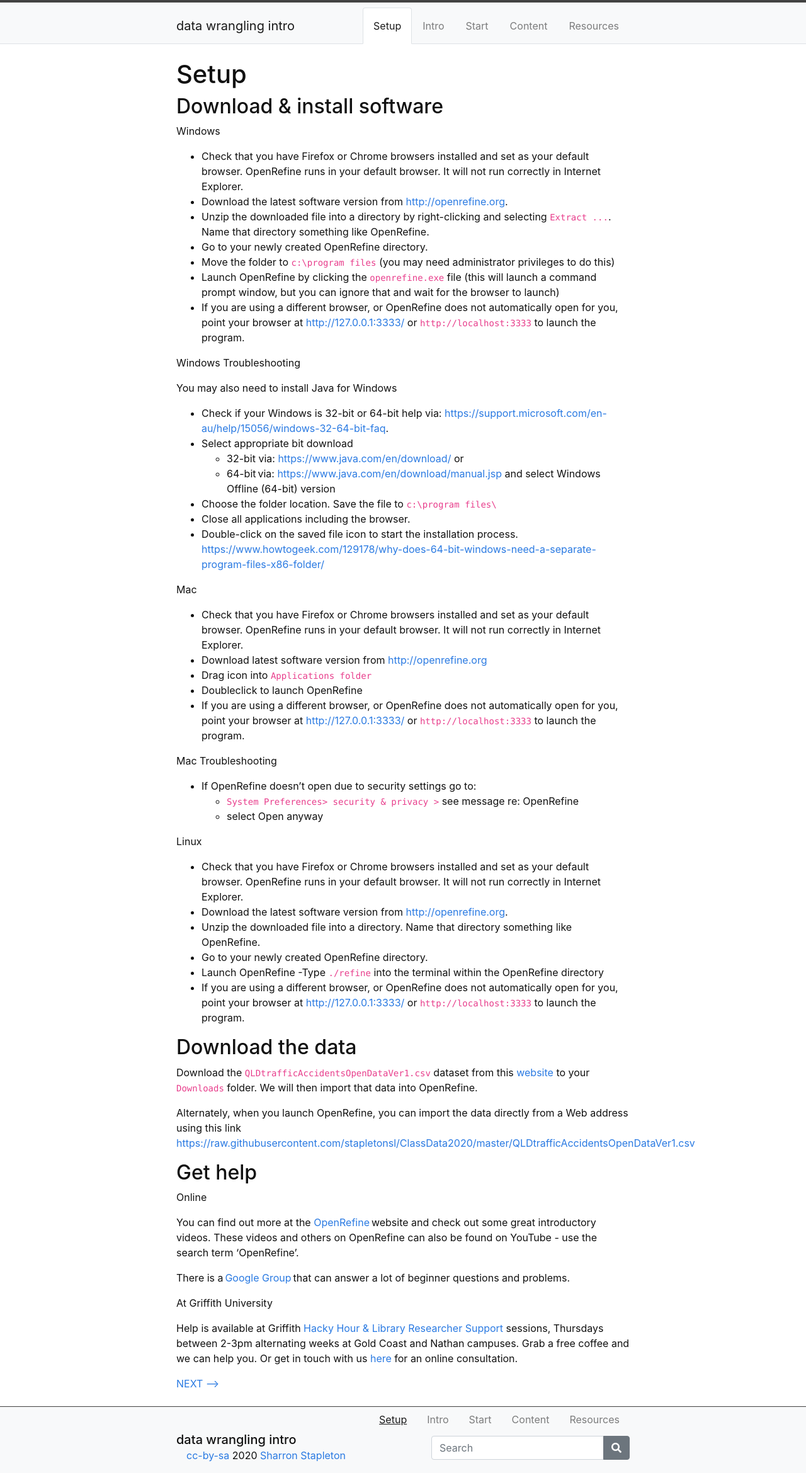
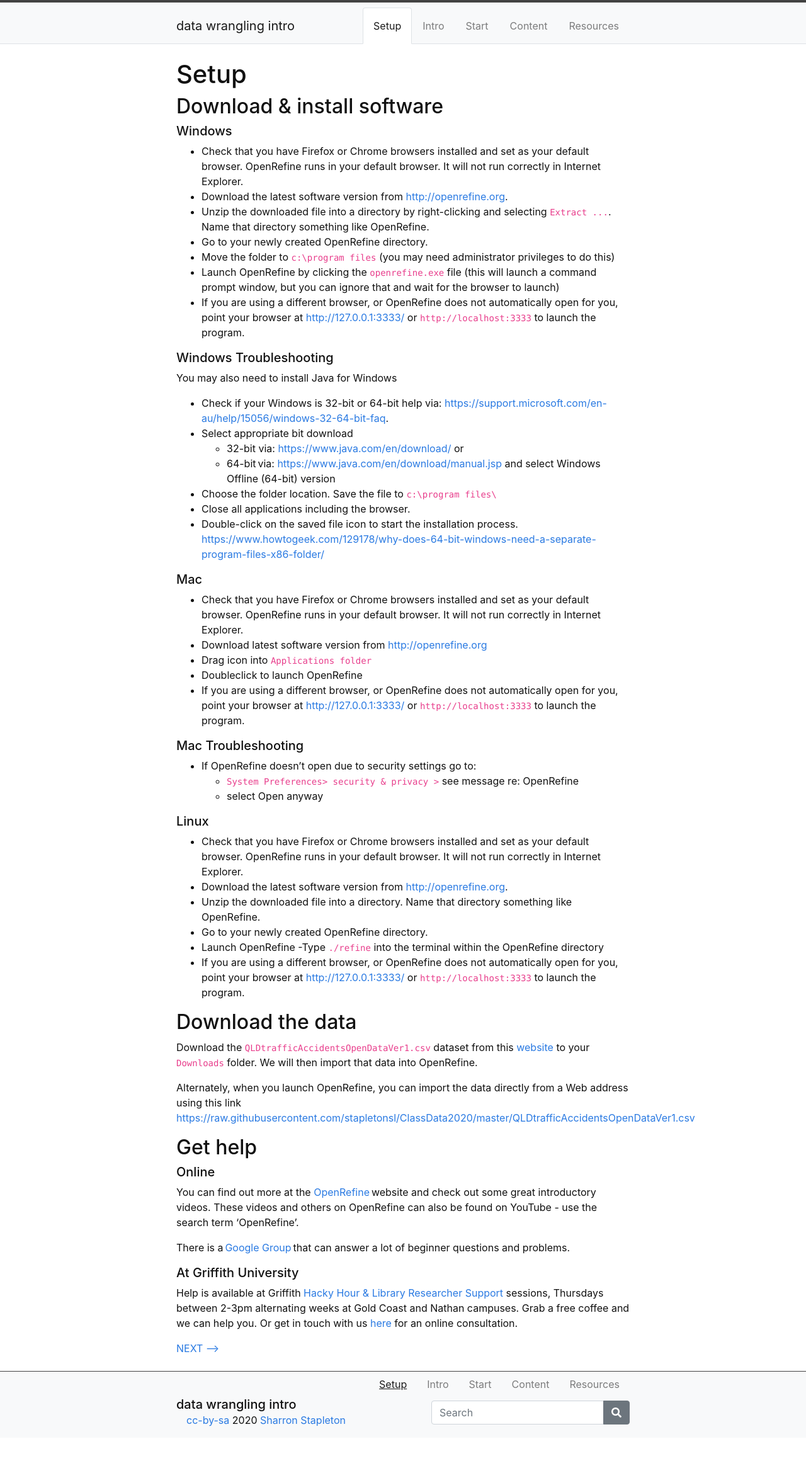
Before and after one commit to GULibrarySandbox/intro-data-wrangle, a Jekyll site: the page built from content/0-setup.md, in a window 1280 px wide. Shown: the whole page at 63% size. Built offline with Jekyll 4.4.1, drawn with Linux system fonts in a browser that asks for light colours; after the commit the page ends 2283 px from its top, so only the background shows below that.

```diff
--- a/content/0-setup.md
+++ b/content/0-setup.md
@@ -6,7 +6,7 @@ nav: true
 
 ## Download & install software
 
-Windows
+##### Windows
 - Check that you have Firefox or Chrome browsers installed and set as your default browser. OpenRefine runs in your default browser. It will not run correctly in Internet Explorer.
 - Download the latest software version from [http://openrefine.org](http://openrefine.org).
 - Unzip the downloaded file into a directory by right-clicking and selecting `Extract ...`.   Name that directory something like OpenRefine.
@@ -15,7 +15,7 @@ Windows
 - Launch OpenRefine by clicking the `openrefine.exe` file (this will launch a command prompt window, but you can ignore that and wait for the browser to launch)
 - If you are using a different browser, or OpenRefine does not automatically open for you, point your browser at [http://127.0.0.1:3333/](http://127.0.0.1:3333/) or `http://localhost:3333` to launch the program.
 
-Windows Troubleshooting
+##### Windows Troubleshooting
 
 You may also need to install Java for Windows
 - Check if your Windows is 32-bit or 64-bit help via: [https://support.microsoft.com/en-au/help/15056/windows-32-64-bit-faq](https://support.microsoft.com/en-au/help/15056/windows-32-64-bit-faq).
@@ -28,19 +28,19 @@ You may also need to install Java for Windows
 - Double-click on the saved file icon to start the installation process.
   [https://www.howtogeek.com/129178/why-does-64-bit-windows-need-a-separate-program-files-x86-folder/](https://www.howtogeek.com/129178/why-does-64-bit-windows-need-a-separate-program-files-x86-folder/)
 
-Mac
+##### Mac
 - Check that you have Firefox or Chrome browsers installed and set as your default browser. OpenRefine runs in your default browser. It will not run correctly in Internet Explorer.
 - Download latest software version from [http://openrefine.org](http://openrefine.org)
 - Drag icon into `Applications folder`
 - Doubleclick to launch OpenRefine
 - If you are using a different browser, or OpenRefine does not automatically open for you, point your browser at [http://127.0.0.1:3333/](http://127.0.0.1:3333/) or `http://localhost:3333` to launch the program.
 
-Mac Troubleshooting
+##### Mac Troubleshooting
 - If OpenRefine doesn’t open due to security settings go to:
   - `System Preferences> security & privacy >` see message re: OpenRefine
   - select Open anyway
 
-Linux
+##### Linux
 - Check that you have Firefox or Chrome browsers installed and set as your default browser. OpenRefine runs in your default browser. It will not run correctly in Internet Explorer.
 - Download the latest software version from [http://openrefine.org](http://openrefine.org).
 - Unzip the downloaded file into a directory. Name that directory something like OpenRefine.
@@ -58,13 +58,13 @@ Alternately, when you launch OpenRefine, you can import the data directly from a
 
 ## Get help
 
-Online
+##### Online
 
 You can find out more at the [OpenRefine](http://openrefine.org) website and check out some great introductory videos. These videos and others on OpenRefine can also be found on YouTube - use the search term 'OpenRefine'.
 
 There is a [Google Group](https://groups.google.com/forum/#!forum/openrefine) that can answer a lot of beginner questions and problems.
 
-At Griffith University
+##### At Griffith University
 
 Help is available at Griffith [Hacky Hour & Library Researcher Support](https://hackyhourgriffith.wordpress.com/) sessions, Thursdays between 2-3pm alternating weeks at Gold Coast and Nathan campuses.  Grab a free coffee and we can help you.
 Or get in touch with us [here](https://intranet.secure.griffith.edu.au/library/forms/help) for an online consultation.
```
